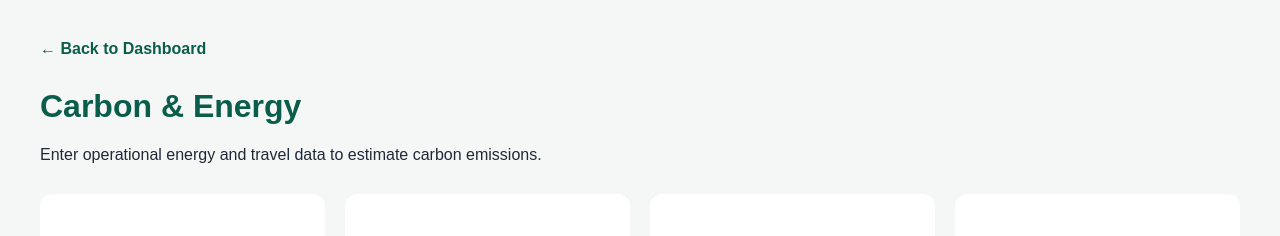
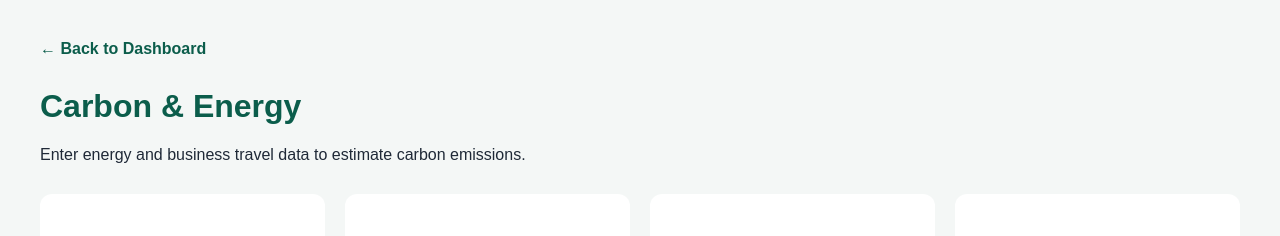
Before and after one commit to nelbinthomas99-rgb/nt-ai-sustainable-finance-platform, a Next.js app: page /carbon-energy in a window 1280 px wide. Shown: the top 236 px of the page. Built offline with nearby package versions, Linux system fonts and the light colour scheme.

Commit message:
Update page.js

```diff
--- a/app/carbon-energy/page.js
+++ b/app/carbon-energy/page.js
@@ -9,7 +9,7 @@ export default function CarbonEnergyPage() {
   const [travel, setTravel] = useState(0);
   const [renewable, setRenewable] = useState(0);
 
-  // Simple demo emission factors
+  // Demo emission factors
   const electricityEmissions = Number(electricity) * 0.193;
   const gasEmissions = Number(gas) * 0.184;
   const travelEmissions = Number(travel) * 0.171;
@@ -61,7 +61,7 @@ export default function CarbonEnergyPage() {
       </h1>
 
       <p>
-        Enter operational energy and travel data to estimate carbon emissions.
+        Enter energy and business travel data to estimate carbon emissions.
       </p>
 
       <div
```
